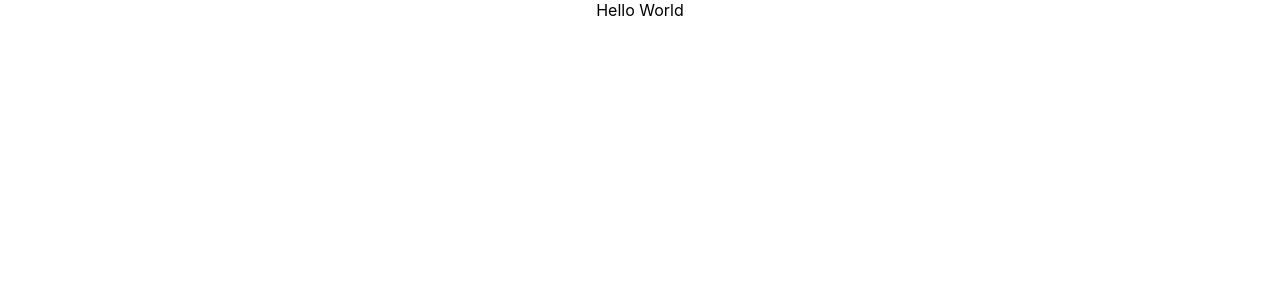
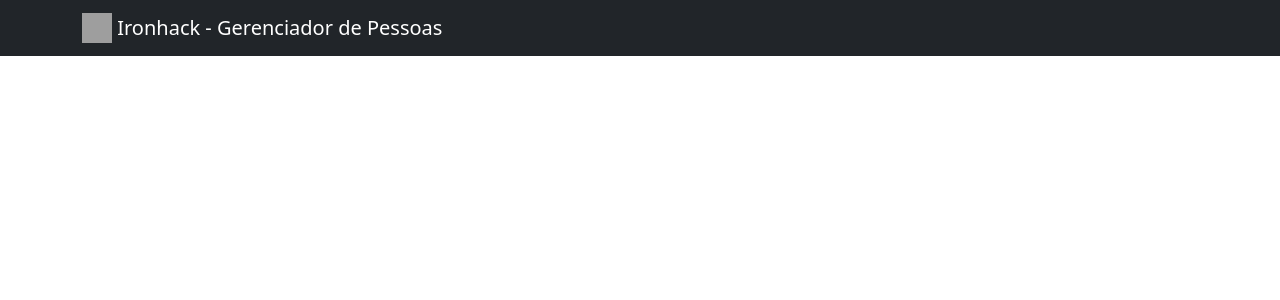
Before and after one commit to daniellenasc/gerenciador-pessoas, a React (Create React App) app: page / in a window 1280 px wide. Shown: the top 300 px of the page. Built offline with nearby package versions, Linux system fonts and the light colour scheme; grey boxes are pictures that could not be loaded.

Commit message:
create navbar

```diff
--- a/src/App.css
+++ b/src/App.css
@@ -1,3 +1,8 @@
+* {
+  margin: 0;
+  padding: 0;
+}
+
 .App {
   text-align: center;
 }
--- a/src/App.js
+++ b/src/App.js
@@ -1,7 +1,16 @@
+import "bootstrap/dist/css/bootstrap.min.css";
 import "./App.css";
 
+import { Toaster } from "react-hot-toast";
+import NavBar from "./components/NavBar";
+
 function App() {
-  return <div className="App">Hello World</div>;
+  return (
+    <div className="App">
+      <Toaster />
+      <NavBar />
+    </div>
+  );
 }
 
 export default App;
--- /dev/null
+++ b/src/components/NavBar.js
@@ -0,0 +1,26 @@
+import { Navbar, Container } from "react-bootstrap";
+import { Link } from "react-router-dom";
+
+function NavBar() {
+  return (
+    <Navbar bg="dark" variant="dark">
+      <Container>
+        <Link to="/" style={{ textDecoration: "none" }}>
+          <Navbar.Brand as="div">
+            {" "}
+            {/* dentro da Navbar.Brand existe uma tag 'a', o que faz com que a aplicação vai ser completamente atualizada novamente, assim temos que utilizar o as="div", ou seja, para que o componente seja criado como uma div, e então envolve-lo com um Link */}
+            <img
+              alt="logo da ironhack em cinza escuro e branco"
+              src="https://avatars.githubusercontent.com/u/4854004?s=280&v=4"
+              width="30"
+              height="30"
+              className="d-inline-block align-top"
+            />{" "}
+            Ironhack - Gerenciador de Pessoas
+          </Navbar.Brand>
+        </Link>
+      </Container>
+    </Navbar>
+  );
+}
+export default NavBar;
```
